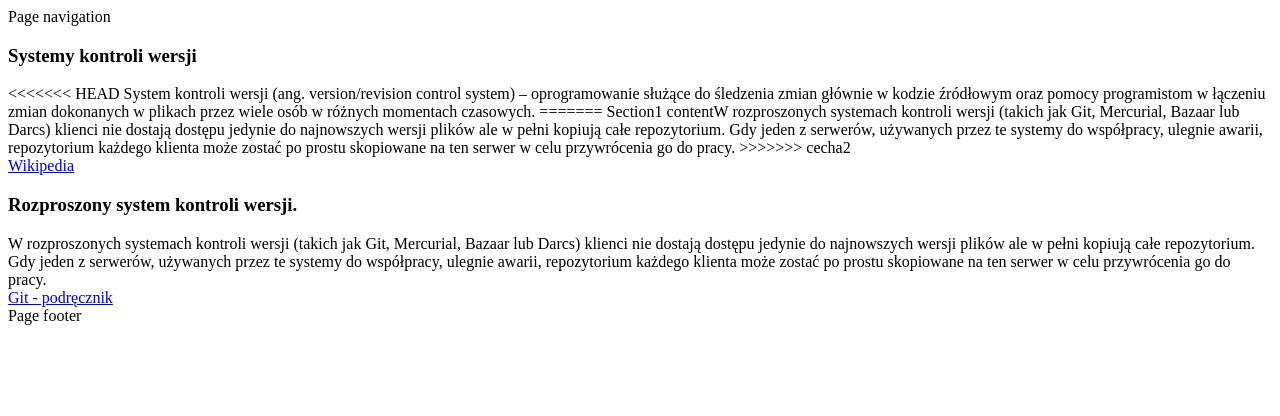
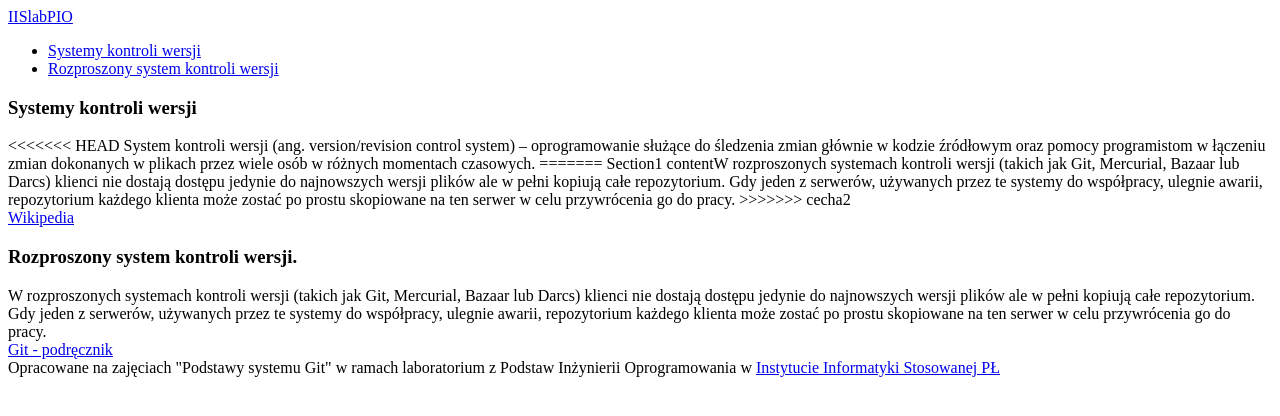
Before and after one commit to Kamykon/iislabpio_195100, a plain HTML site: page index.html in a window 1280 px wide. Drawn offline with Linux system fonts and the light colour scheme.

Commit message:
changes master part 1

```diff
--- a/index.html
+++ b/index.html
@@ -4,9 +4,15 @@
 		<meta http-equiv="Content-Type" content="text/html; charset=utf-8">
 	</head>
 	<body>
-		<nav class="navbar">
-			Page navigation
-		</nav>
+		<div class="navbar-header">
+		 <a class="navbar-brand" href="#">IISlabPIO</a>
+	 </div>
+	 <div class="collapse navbar-collapse">
+	 	<ul class="nav navbar-nav">
+   			<li><a href="#section1">Systemy kontroli wersji</a></li>
+   			<li><a href="#section2">Rozproszony system kontroli wersji</a></li>
+   		</ul>
+   	</div>
 		<section id="section1" class="panel panel-default">
 			<div class="panel-heading">
 	    		<h3 class="panel-title">Systemy kontroli wersji</h3>
@@ -33,7 +39,7 @@
 			</footer>
 		</section>
 		<footer  class="navbar">
-			Page footer
+			Opracowane na zajęciach "Podstawy systemu Git" w ramach laboratorium z Podstaw Inżynierii Oprogramowania w <a href="http://www.iis.p.lodz.pl/">Instytucie Informatyki Stosowanej PŁ</a>
 		</footer>
 	</body>
 </html>
```
